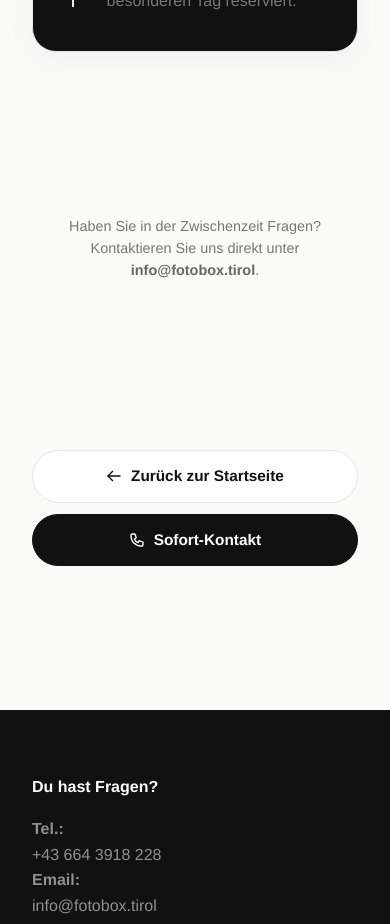
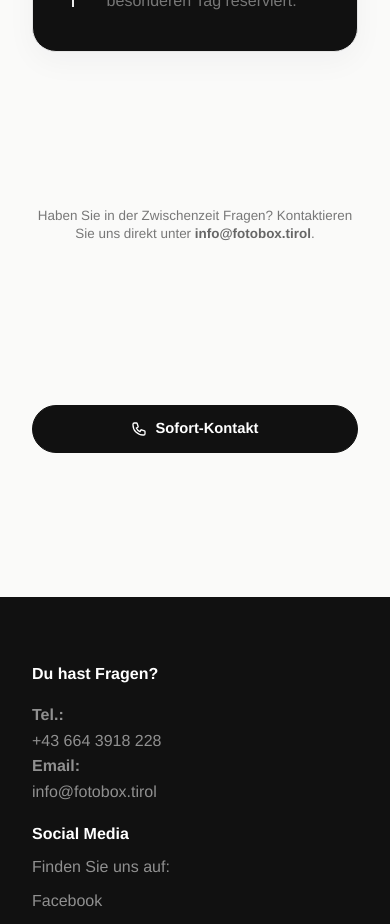
Before and after one commit to Blitzi9188/fotobox.tirol, a Next.js app: page /danke in a window 390 px wide. Shown: the part 1620-2544 px from the top of the page. Built offline with nearby package versions, Linux system fonts and the light colour scheme.

Commit message:
Tighten thank-you page footer area

```diff
--- a/src/app/danke/page.module.css
+++ b/src/app/danke/page.module.css
@@ -246,10 +246,10 @@
 
 .footnote {
   text-align: center;
-  margin-top: 0.15rem;
+  margin-top: -0.6rem;
   color: #9a9a9a;
-  font-size: 0.9rem;
-  line-height: 1.55;
+  font-size: 0.88rem;
+  line-height: 1.42;
   animation: fadeUp 0.6s ease-out 0.3s forwards;
   opacity: 0;
 }
@@ -266,30 +266,23 @@
 .quickActions {
   display: flex;
   justify-content: center;
-  gap: 0.7rem;
-  margin-top: 0.5rem;
+  gap: 0.45rem;
+  margin-top: 0.15rem;
   animation: fadeUp 0.6s ease-out 0.34s forwards;
   opacity: 0;
 }
 
-.backButton,
 .callButton {
   display: inline-flex;
   align-items: center;
   justify-content: center;
-  gap: 0.55rem;
-  min-width: 205px;
-  padding: 0.82rem 1.15rem;
+  gap: 0.5rem;
+  min-width: 190px;
+  padding: 0.72rem 1rem;
   border-radius: 999px;
-  font-size: 0.96rem;
+  font-size: 0.92rem;
   font-weight: 700;
   transition: background 0.2s ease, border-color 0.2s ease, color 0.2s ease, transform 0.2s ease;
-}
-
-.backButton {
-  border: 1px solid var(--c-line);
-  background: #fff;
-  color: #111;
 }
 
 .callButton {
@@ -298,21 +291,14 @@
   color: #fff;
 }
 
-.backButton:hover,
 .callButton:hover {
   transform: translateY(-1px);
-}
-
-.backButton:hover {
-  background: #fff6f6;
-  border-color: rgba(234, 44, 44, 0.2);
 }
 
 .callButton:hover {
   background: #000;
 }
 
-.backButton svg,
 .callButton svg {
   width: 1rem;
   height: 1rem;
@@ -379,15 +365,23 @@
     padding: 2.5rem 0 4rem;
   }
 
+  .footnote {
+    margin-top: -0.35rem;
+    font-size: 0.84rem;
+    line-height: 1.38;
+  }
+
   .quickActions {
     flex-direction: column;
     align-items: stretch;
+    gap: 0.4rem;
+    margin-top: 0.05rem;
   }
 
-  .backButton,
   .callButton {
     width: 100%;
     min-width: 0;
+    padding: 0.7rem 0.95rem;
   }
 
   .stepsCard,
--- a/src/app/danke/page.tsx
+++ b/src/app/danke/page.tsx
@@ -1,4 +1,3 @@
-import Link from "next/link";
 import { SiteFooter, SiteHeader } from "@/components/site/SiteShell";
 import ConfettiOverlay from "@/components/site/ConfettiOverlay";
 import { readCmsContent } from "@/lib/cms";
@@ -82,7 +81,7 @@ export default async function DankePage({ searchParams }: DankePageProps) {
                   <span>{thanks.priceLabel || "GESCHÄTZTER PREIS"}</span>
                   <strong>{packagePrice}</strong>
                 </div>
-                <p>{thanks.priceNote || "*Inkl. MwSt. Endgueltiger Preis folgt im Angebot."}</p>
+                <p>{thanks.priceNote || "*Inkl. MwSt. Endgültiger Preis folgt im Angebot."}</p>
               </div>
             </div>
 
@@ -93,7 +92,7 @@ export default async function DankePage({ searchParams }: DankePageProps) {
                   <div className={styles.stepIndex}>1</div>
                   <div>
                     <h3>{thanks.step1Title || "Anfrage-Check"}</h3>
-                    <p>{thanks.step1Text || "Wir pruefen die Verfuegbarkeit fuer Ihren Termin innerhalb von 24 Stunden."}</p>
+                    <p>{thanks.step1Text || "Wir prüfen die Verfügbarkeit für Ihren Termin innerhalb von 24 Stunden."}</p>
                   </div>
                 </div>
                 <div className={styles.step}>
@@ -107,7 +106,7 @@ export default async function DankePage({ searchParams }: DankePageProps) {
                   <div className={styles.stepIndex}>3</div>
                   <div>
                     <h3>{thanks.step3Title || "Termin Fixierung"}</h3>
-                    <p>{thanks.step3Text || "Nach Ihrer Bestaetigung wird die Fotobox fest fuer Ihren besonderen Tag reserviert."}</p>
+                    <p>{thanks.step3Text || "Nach Ihrer Bestätigung wird die Fotobox fest für Ihren besonderen Tag reserviert."}</p>
                   </div>
                 </div>
               </div>
@@ -124,13 +123,6 @@ export default async function DankePage({ searchParams }: DankePageProps) {
           </section>
 
           <section className={styles.quickActions}>
-            <Link href={thanks.primaryButtonHref || "/"} className={styles.backButton}>
-              <svg viewBox="0 0 24 24" aria-hidden="true">
-                <path d="M10 19l-7-7 7-7" />
-                <path d="M3 12h18" />
-              </svg>
-              Zurück zur Startseite
-            </Link>
             <a href={contactPhoneHref} className={styles.callButton}>
               <svg viewBox="0 0 24 24" aria-hidden="true">
                 <path d="M3 5a2 2 0 0 1 2-2h3.28a1 1 0 0 1 .95.68l1.49 4.49a1 1 0 0 1-.5 1.21l-2.26 1.13a11.04 11.04 0 0 0 5.52 5.52l1.13-2.26a1 1 0 0 1 1.21-.5l4.49 1.49a1 1 0 0 1 .69.95V19a2 2 0 0 1-2 2h-1C9.72 21 3 14.28 3 6V5Z" />
```
